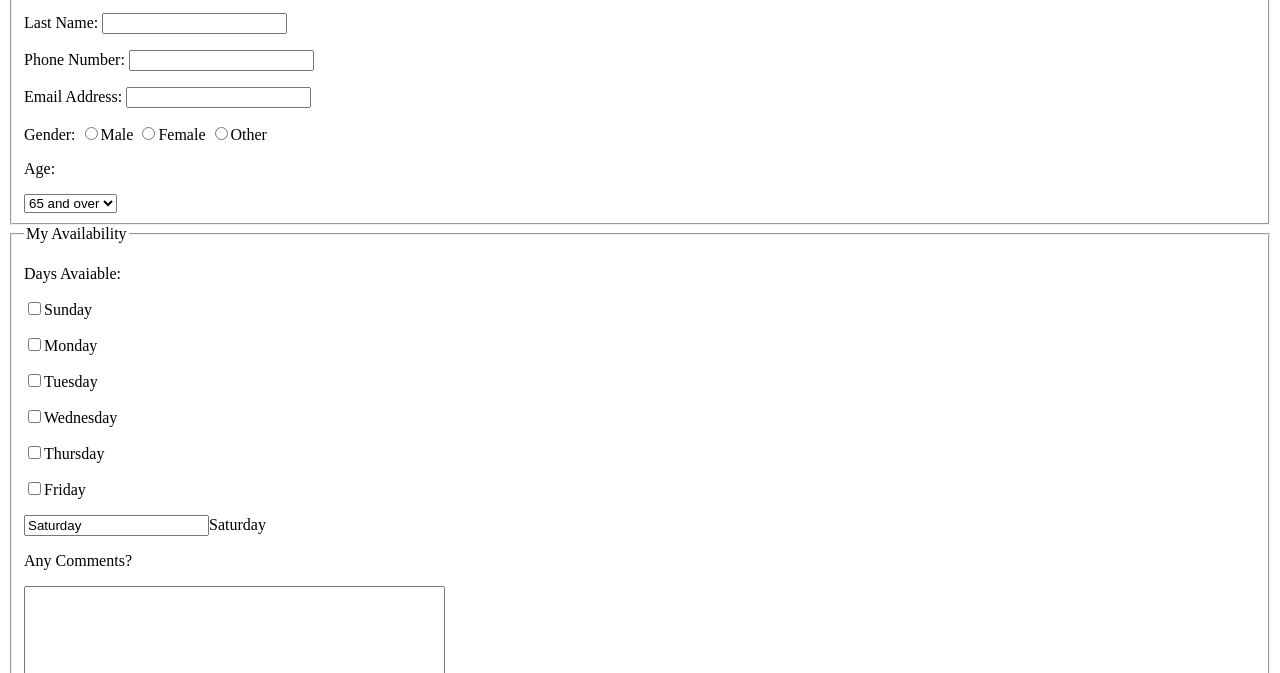
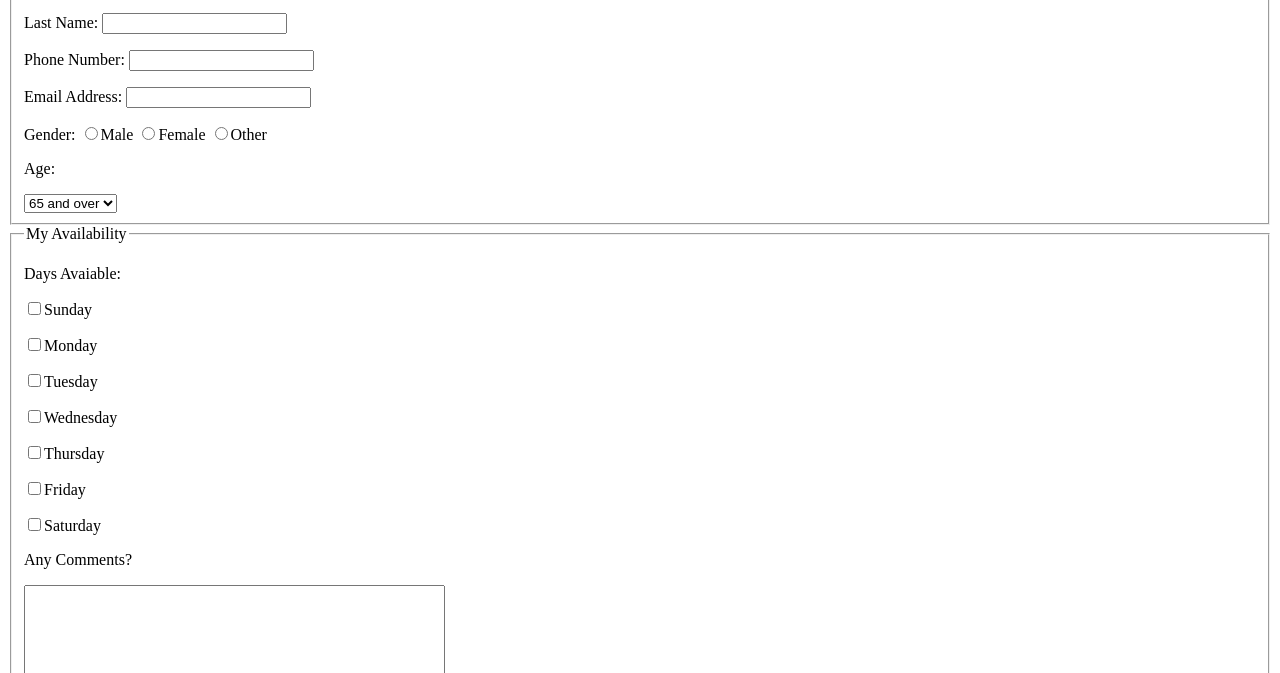
Before and after one commit to yfarook3/itmd-361-lab-4, a plain HTML site: page index.html in a window 1280 px wide. Shown: the part 127-800 px from the top of the page. Drawn offline with Linux system fonts and the light colour scheme.

Commit message:
Update index.html

```diff
--- a/index.html
+++ b/index.html
@@ -49,7 +49,7 @@
 		<p> <input type="checkbox" name="available_field[]" value="Wednesday"><label>Wednesday</label> </p>
 		<p> <input type="checkbox" name="available_field[]" value="Thursday"><label>Thursday</label> </p>
 		<p> <input type="checkbox" name="available_field[]" value="Friday"><label>Friday</label> </p>
-		<p> <input type"checkbox" name="available_field[]" value="Saturday"><label>Saturday</label> </p>
+		<p> <input type="checkbox" name="available_field[]" value="Saturday"><label>Saturday</label> </p>
 		<p><label> Any Comments?</label></p>
 		<p><textarea rows="50" cols="50" name="comments_field" placeholder="Please enter the hours that you can work and any additional comments: "> </textarea></p>
 		<input type="hidden" name="hidden_field" value="yfarook">
```
